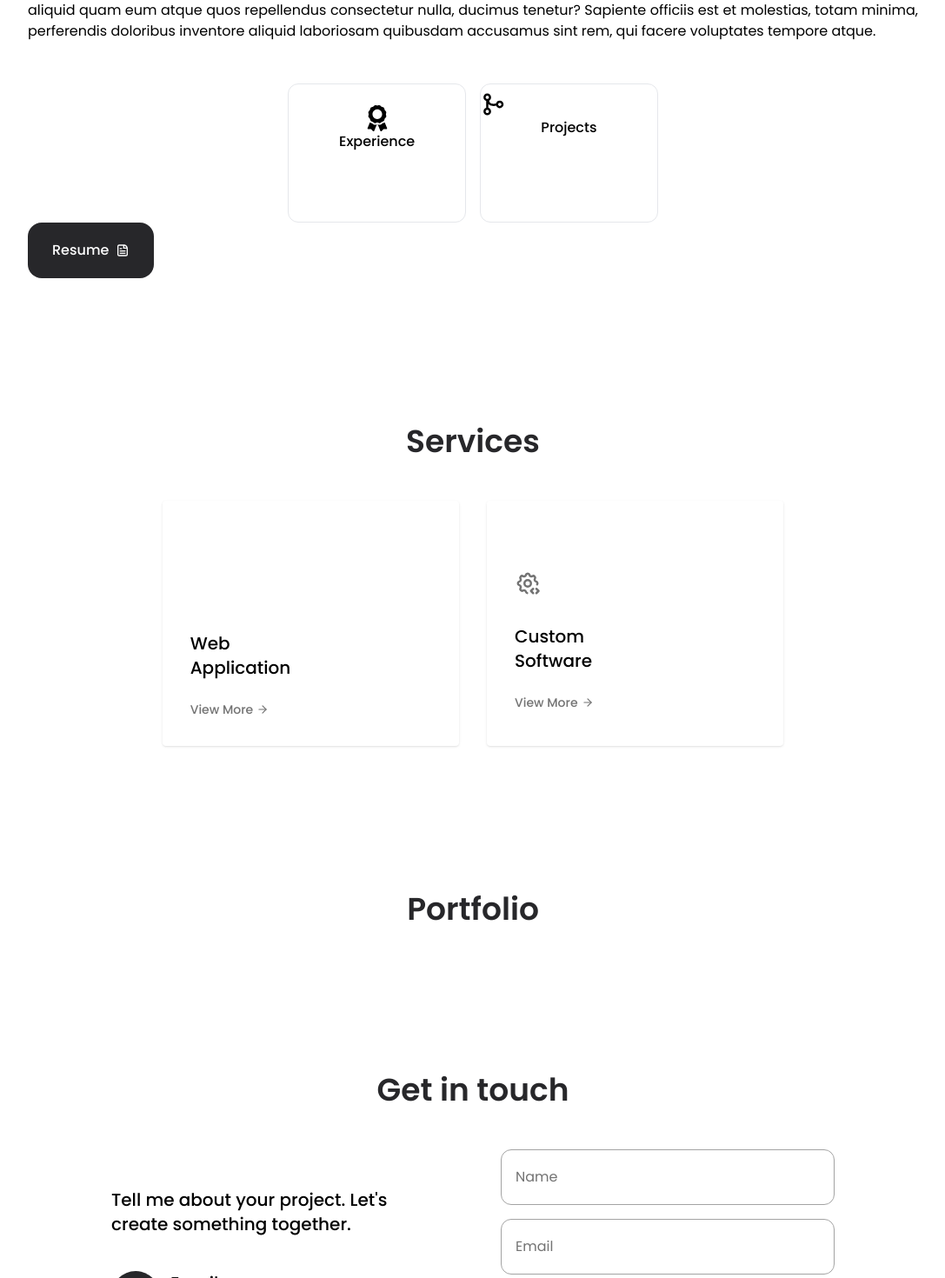
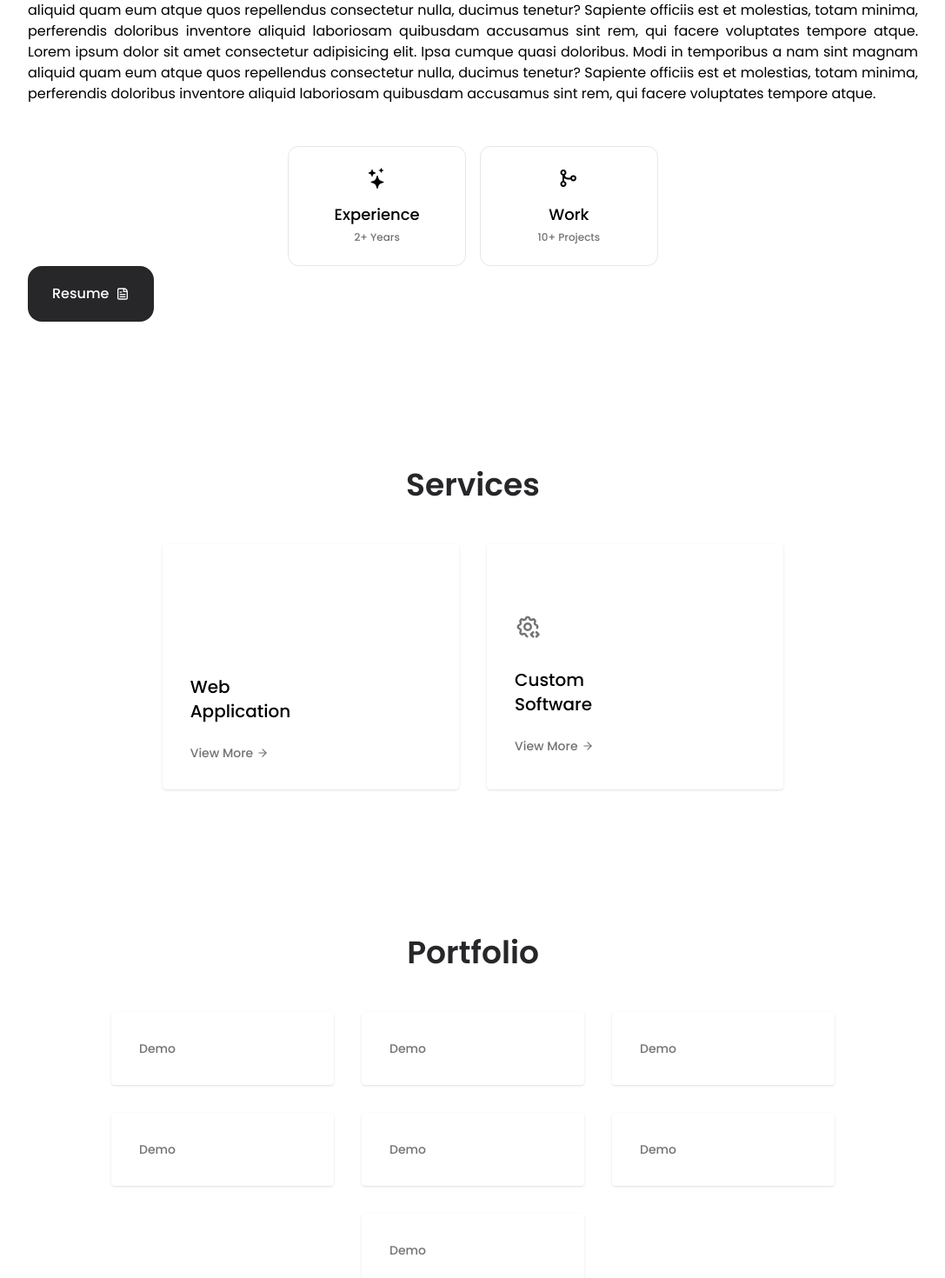
Before and after one commit to prateek18801/portfolio, a React (Vite) app: page / in a window 1280 px wide. Shown: the part 1080-2550 px from the top of the page at 87% size, without its empty margins (96-1183 px from the left). Built offline with nearby package versions, Linux system fonts and the light colour scheme; some icons are missing.

Commit message:
Implement active section observer

```diff
--- a/src/App.tsx
+++ b/src/App.tsx
@@ -1,3 +1,4 @@
+import { useState, useRef, useEffect } from "react";
 import Footer from "./components/Footer";
 import Navbar from "./components/Navbar";
 import About from "./pages/About";
@@ -7,15 +8,47 @@ import Portfolio from "./pages/Portfolio";
 import Services from "./pages/Services";
 
 const App = () => {
+    const [activeSection, setActiveSection] = useState<number>(0);
+
+    const homeRef = useRef<HTMLElement>(null);
+    const aboutRef = useRef<HTMLElement>(null);
+    const servicesRef = useRef<HTMLElement>(null);
+    const portfolioRef = useRef<HTMLElement>(null);
+    const contactRef = useRef<HTMLElement>(null);
+
+    const sectionRefs = [homeRef, aboutRef, servicesRef, portfolioRef, contactRef];
+
+    const scrollToSection = (s: number) => {
+        sectionRefs[s].current?.scrollIntoView({ behavior: "smooth" });
+    }
+
+    useEffect(() => {
+        const observer = new IntersectionObserver(([entry]) => {
+            if (entry.isIntersecting) {
+                setActiveSection(sectionRefs.findIndex((ref) => ref.current === entry.target));
+            }
+        }, { rootMargin: "-100px", threshold: 0.5 });
+
+        sectionRefs.forEach((ref) => {
+            observer.observe(ref.current as HTMLElement);
+        });
+
+        return () => {
+            sectionRefs.forEach((ref) => {
+                observer.unobserve(ref.current as HTMLElement);
+            });
+        };
+    }, [sectionRefs]);
+
     return (
         <>
-            <Navbar />
+            <Navbar activeSection={activeSection} scrollToSection={scrollToSection} />
             <div className="w-full max-w-5xl">
-                <Home />
-                <About />
-                <Services />
-                <Portfolio />
-                <Contact />
+                <Home homeRef={homeRef} />
+                <About aboutRef={aboutRef} />
+                <Services servicesRef={servicesRef} />
+                <Portfolio portfolioRef={portfolioRef} />
+                <Contact contactRef={contactRef} />
             </div>
             <Footer />
         </>
--- a/src/pages/About.tsx
+++ b/src/pages/About.tsx
@@ -1,22 +1,25 @@
-import { FaAward } from "react-icons/fa";
+import { BsStars } from "react-icons/bs";
 import { BiGitMerge } from "react-icons/bi";
 import { CgFileDocument } from "react-icons/cg";
 
-const About = () => {
+const About = ({ aboutRef }: { aboutRef: React.RefObject<HTMLElement> }) => {
     return (
-        <section>
+        <section ref={aboutRef}>
             <div className="section-heading">About Me</div>
             <p className="mb-12 text-justify">
                 Lorem ipsum dolor sit amet consectetur adipisicing elit. Ipsa cumque quasi doloribus. Modi in temporibus a nam sint magnam aliquid quam eum atque quos repellendus consectetur nulla, ducimus tenetur? Sapiente officiis est et molestias, totam minima, perferendis doloribus inventore aliquid laboriosam quibusdam accusamus sint rem, qui facere voluptates tempore atque.
+                Lorem ipsum dolor sit amet consectetur adipisicing elit. Ipsa cumque quasi doloribus. Modi in temporibus a nam sint magnam aliquid quam eum atque quos repellendus consectetur nulla, ducimus tenetur? Sapiente officiis est et molestias, totam minima, perferendis doloribus inventore aliquid laboriosam quibusdam accusamus sint rem, qui facere voluptates tempore atque.
             </p>
             <div className="flex justify-center gap-4">
-                <div className="flex flex-col items-center w-1/5 h-40 py-6 font-medium text-center border rounded-xl">
-                    <div className="text-3xl"><FaAward /></div>
-                    Experience
+                <div className="flex flex-col items-center w-1/5 py-6 font-medium text-center border rounded-xl">
+                    <div className="mb-4 text-2xl"><BsStars /></div>
+                    <div className="mb-1 text-lg">Experience</div>
+                    <div className="text-xs text-neutral-500">2+ Years</div>
                 </div>
-                <div className="w-1/5 h-40 py-2 font-medium text-center border rounded-xl">
-                    <div className="text-3xl"><BiGitMerge /></div>
-                    Projects
+                <div className="flex flex-col items-center w-1/5 py-6 font-medium text-center border rounded-xl">
+                    <div className="mb-4 text-2xl"><BiGitMerge /></div>
+                    <div className="mb-1 text-lg">Work</div>
+                    <div className="text-xs text-neutral-500">10+ Projects</div>
                 </div>
             </div>
             <button className="btn-primary">
--- a/src/pages/Contact.tsx
+++ b/src/pages/Contact.tsx
@@ -1,18 +1,17 @@
 import { FaLocationDot } from "react-icons/fa6";
 import { PiPaperPlaneTiltBold } from "react-icons/pi";
 import { BsFillEnvelopeAtFill } from "react-icons/bs";
-import { ReactNode } from "react";
 
 type ContactChipProps = {
-    icon: ReactNode,
+    icon: React.ReactNode,
     field: string,
     value: string,
     href: string
 }
 
-const Contact = () => {
+const Contact = ({ contactRef }: { contactRef: React.RefObject<HTMLElement> }) => {
     return (
-        <section>
+        <section ref={contactRef}>
             <div className="section-heading">Get in touch</div>
             <div className="flex gap-16 mx-24">
                 <div className="flex flex-col justify-center w-1/2 mb-10">
--- a/src/pages/Home.tsx
+++ b/src/pages/Home.tsx
@@ -1,9 +1,9 @@
 import { PiPaperPlaneTiltBold } from "react-icons/pi";
 import { BsLinkedin, BsInstagram, BsGithub, BsWhatsapp, BsMouse } from "react-icons/bs";
 
-const Home = () => {
+const Home = ({ homeRef }: { homeRef: React.RefObject<HTMLElement> }) => {
     return (
-        <section className="flex flex-col justify-center h-screen p-0">
+        <section className="flex flex-col justify-center h-screen p-0" ref={homeRef}>
             <div className="flex mt-28">
                 <div className="flex flex-col w-2/12 gap-8 my-auto">
                     <a href="https://www.linkedin.com/in/prateekchaurasia/"><BsLinkedin /></a>
--- a/src/pages/Portfolio.tsx
+++ b/src/pages/Portfolio.tsx
@@ -1,9 +1,28 @@
-const Portfolio = () => {
+const Portfolio = ({ portfolioRef }: { portfolioRef: React.RefObject<HTMLElement> }) => {
     return (
-        <section>
+        <section ref={portfolioRef}>
             <div className="section-heading">Portfolio</div>
+            <div className="flex flex-wrap justify-center gap-8">
+                <PortfolioCard />
+                <PortfolioCard />
+                <PortfolioCard />
+                <PortfolioCard />
+                <PortfolioCard />
+                <PortfolioCard />
+                <PortfolioCard />
+            </div>
         </section>
     );
 }
 
+const PortfolioCard = () => {
+    return (
+        <div className="w-1/4 p-8 transition-shadow rounded shadow hover:shadow-lg">
+            <div className="flex items-center text-sm font-medium cursor-pointer text-neutral-500 group">
+                <span className="mr-1 transition-all group-hover:mr-2">Demo</span>
+            </div>
+        </div>
+    );
+}
+
 export default Portfolio;
--- a/src/pages/Services.tsx
+++ b/src/pages/Services.tsx
@@ -1,17 +1,16 @@
-import { ReactElement } from "react";
 import { FaCode } from "react-icons/fa6";
 import { FiArrowRight } from "react-icons/fi";
 import { TbSettingsCode } from "react-icons/tb";
 
 type ServiceCardProps = {
-    icon: ReactElement,
+    icon: React.ReactElement,
     l1: string,
     l2: string
 };
 
-const Services = () => {
+const Services = ({ servicesRef }: { servicesRef: React.RefObject<HTMLElement> }) => {
     return (
-        <section>
+        <section ref={servicesRef}>
             <div className="section-heading">Services</div>
             <div className="flex justify-center gap-8">
                 <ServiceCard icon={<FaCode />} l1="Web" l2="Application" />
```
